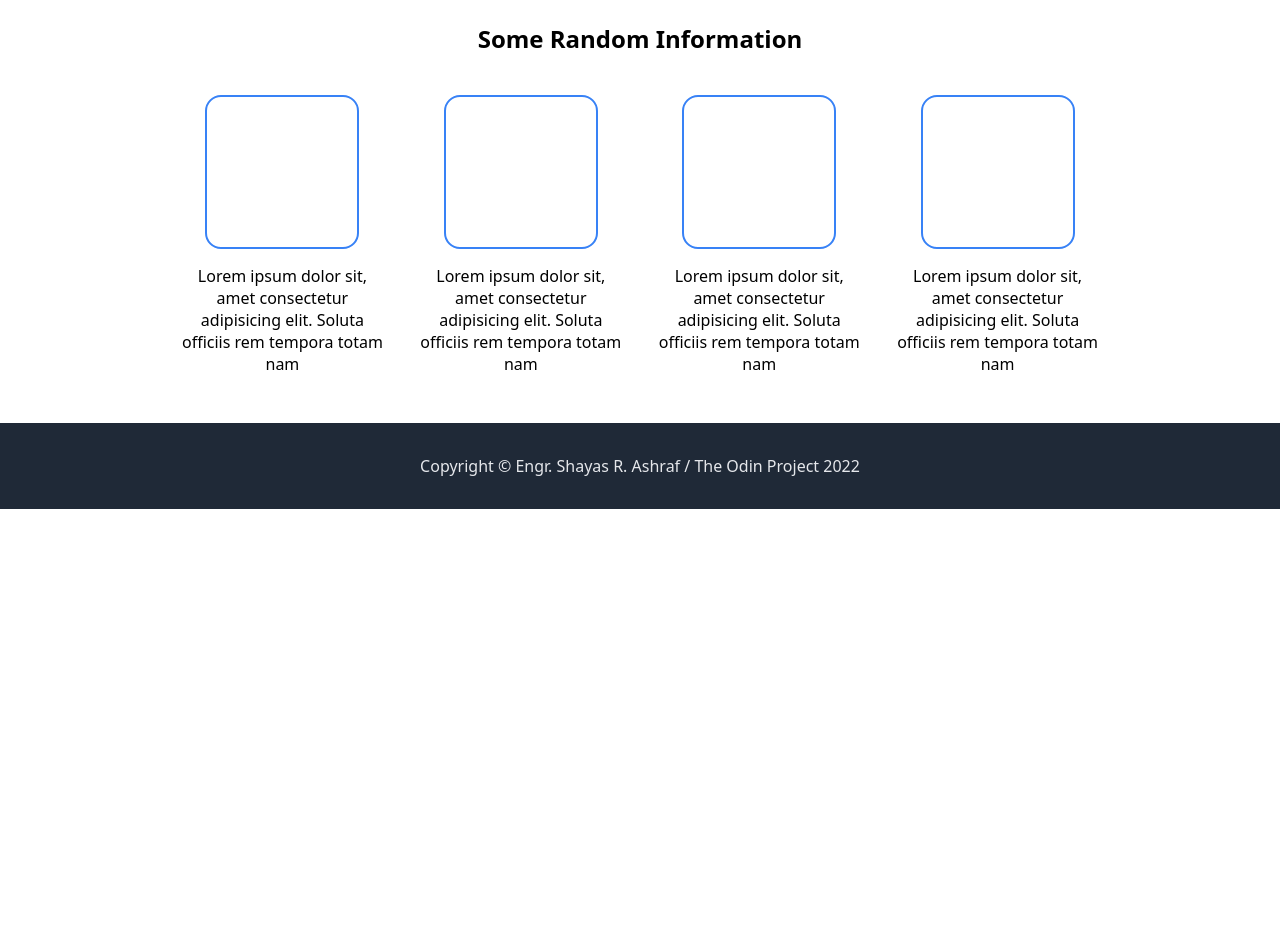
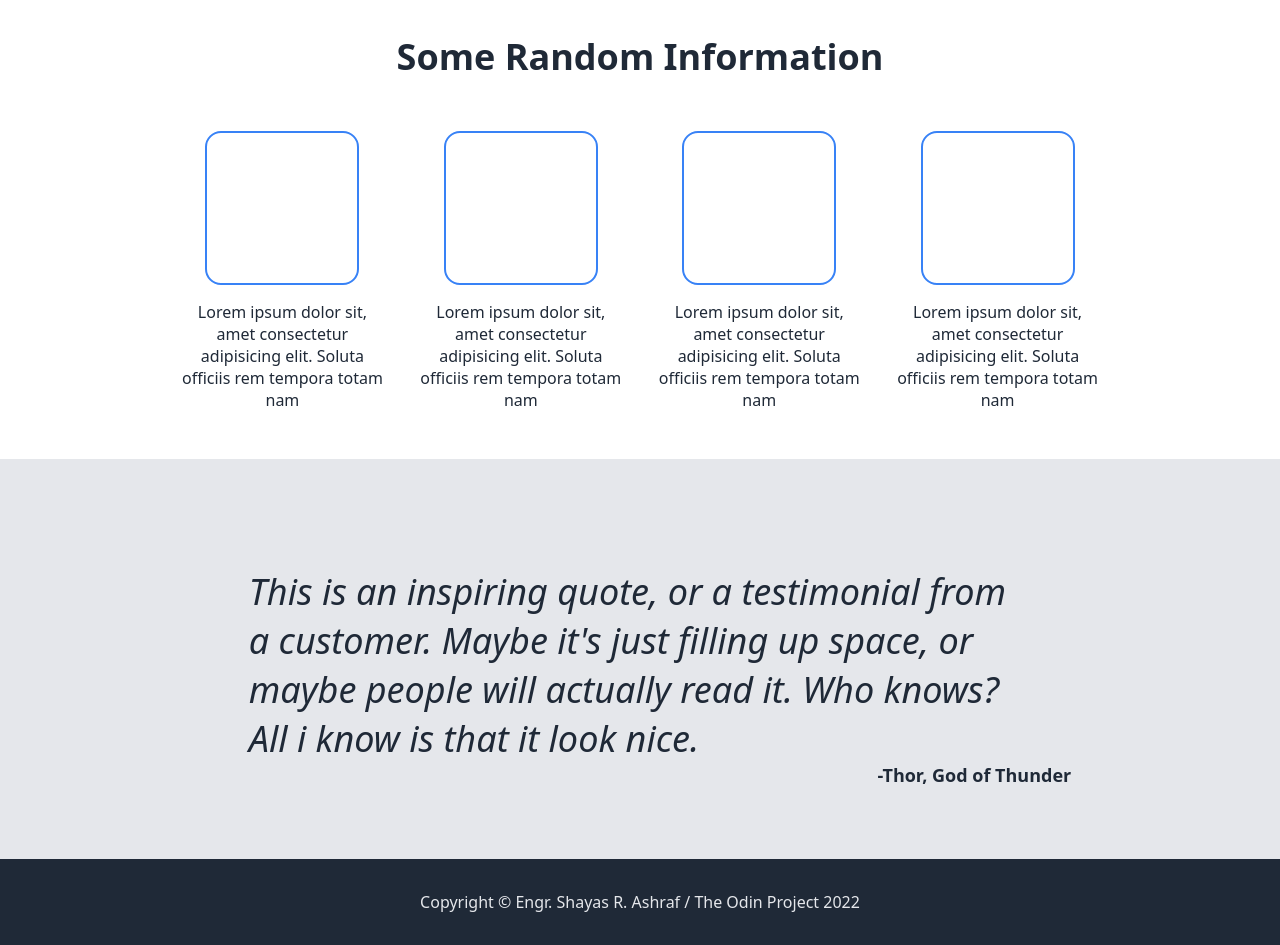
Before and after one commit to EngrShayas/odin-landing-page, a plain HTML site: page index.html in a window 1280 px wide. Shown: the part 500-1445 px from the top of the page. Before the commit the page ends 1009 px from the top, so only its background shows below. Drawn offline with Linux system fonts and the light colour scheme.

Commit message:
Quote section added and info section h2 modified

```diff
--- a/index.html
+++ b/index.html
@@ -52,6 +52,10 @@
             </div>
         </div>
     </section>
+    <section class="quote">
+        <blockquote>This is an inspiring quote, or a testimonial from a customer. Maybe it's just filling up space, or maybe people will actually read it. Who knows? All i know is that it look nice.</blockquote>
+        <p>-Thor, God of Thunder</p>
+    </section>
     <footer class="footer">
         <p>Copyright &copy; Engr. Shayas R. Ashraf / The Odin Project 2022</p>
     </footer>
--- a/styles/style.css
+++ b/styles/style.css
@@ -86,6 +86,9 @@ section.info {
 section.info h2 {
     text-align: center;
     padding-bottom: 20px;
+    font-size: 36px;
+    font-weight: bolder;
+    color: #1f2937;
 }
 section.info .info-div {
     display: flex;
@@ -95,6 +98,7 @@ section.info .info-div {
     gap: 2em;
     max-width: 90%;
     margin: auto;
+    color: #1f2937;
 }
 section.info .img {
     width: 150px;
@@ -104,6 +108,26 @@ section.info .img {
     border-radius: 16px;
 }
 
+/* Quote */
+section.quote {
+    padding: 2em 5.8em;
+    background-color: #e5e7eb;
+    color: #1f2937;
+    font-size: 36px;
+    font-style: italic;
+    font-weight: lighter;
+}
+section.quote blockquote {
+    margin-bottom: 0;
+}
+section.quote p {
+    font-size: 18px;
+    font-style: normal;
+    font-weight: bold;
+    padding: 0;
+    margin: 0;
+    text-align: right;
+}
 /* footer */
 
 footer {
```
